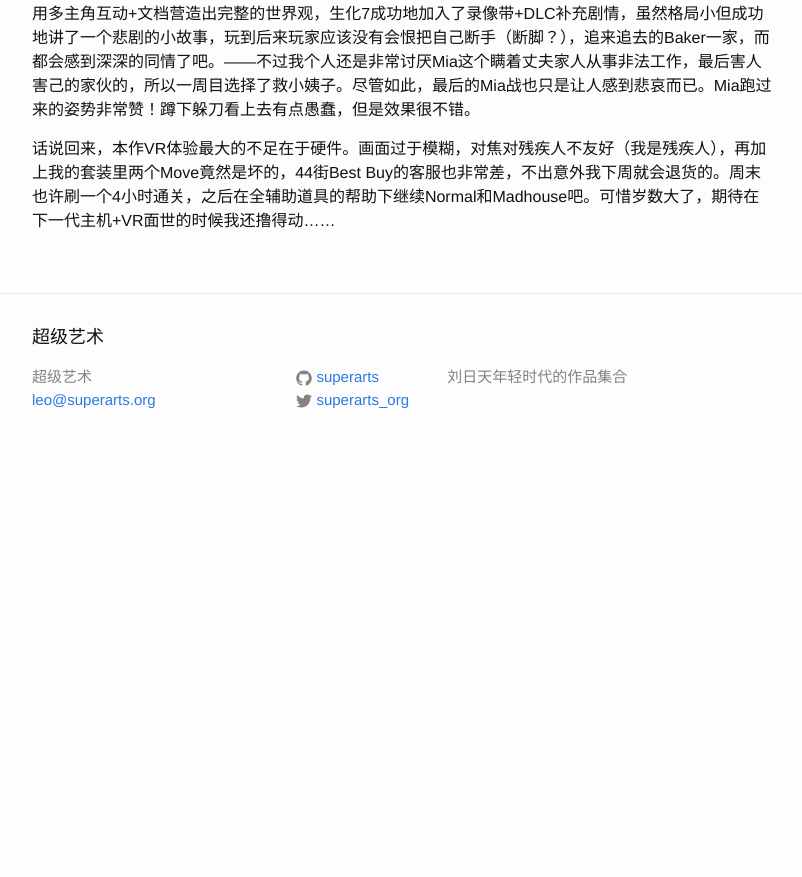
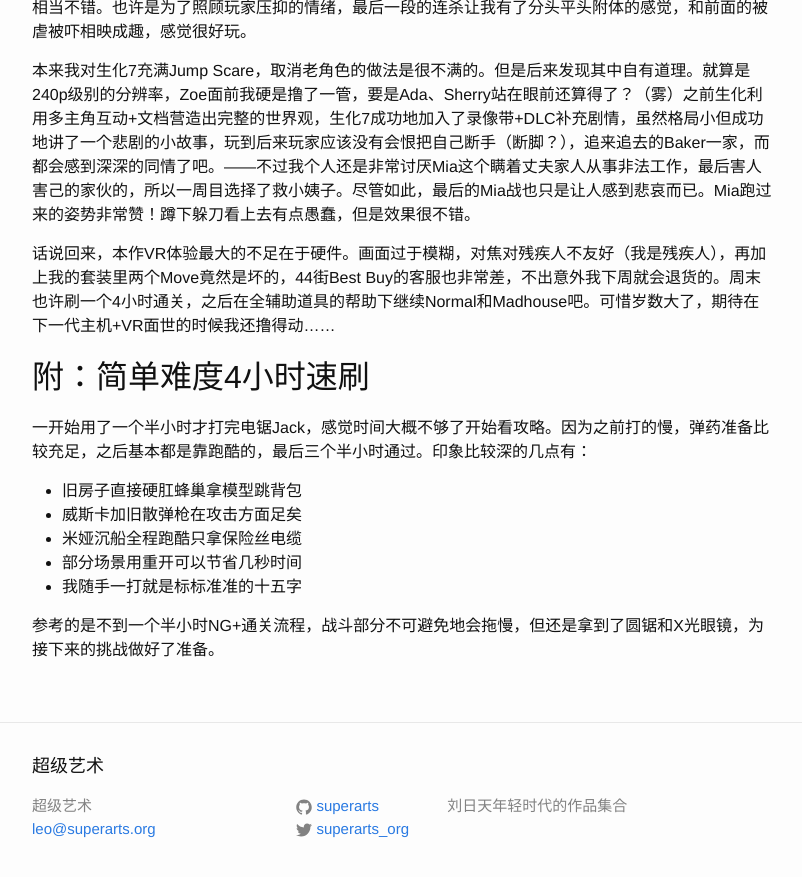
Before and after one commit to superarts/cn, a Jekyll site: the page built from _posts/2018-03-09-生化危机7.md, in a window 1280 px wide and 900 px high, scrolled down 1140 px. Shown: the top 877 px of the window, without its empty margins (238-1040 px from the left). Built offline with Jekyll 4.4.1, drawn with Linux system fonts in a browser that asks for light colours; before the commit the page ends 1611 px from its top, so only the background shows below that; some of the changed text lies outside the part shown.

Commit message:
new post

```diff
--- a/_posts/2018-03-09-生化危机7.md
+++ b/_posts/2018-03-09-生化危机7.md
@@ -1,11 +1,13 @@
 ---
 layout: post
-title:  "生化7 VR简单模式通关"
-date:   2018-03-03 13:22:00 -5000
+title:  "生化危机7 Resident Evil: Biohazard 全程VR简单模式通关心得"
+date:   2018-03-09 13:22:00 -5000
 categories: 生化危机
 ---
 
-# 生化7 VR简单模式通关心得
+# 生化危机7 Resident Evil: Biohazard 心得系列
+
+## VR简单模式通关心得
 
 上周五入了PS VR，除了小作品伦敦劫案，游戏大多比较无聊。本周开始玩生化7，一开始晕的不行，后来网上有人介绍用紧盯前方大法，已经可以连玩5小时没问题了。因为上周正好刚玩完生化0，感觉0和7都是试图回归原点的作品，区别就是0失败了而7很可能成功。
 
@@ -20,3 +22,15 @@
 本来我对生化7充满Jump Scare，取消老角色的做法是很不满的。但是后来发现其中自有道理。就算是240p级别的分辨率，Zoe面前我硬是撸了一管，要是Ada、Sherry站在眼前还算得了？（雾）之前生化利用多主角互动+文档营造出完整的世界观，生化7成功地加入了录像带+DLC补充剧情，虽然格局小但成功地讲了一个悲剧的小故事，玩到后来玩家应该没有会恨把自己断手（断脚？），追来追去的Baker一家，而都会感到深深的同情了吧。——不过我个人还是非常讨厌Mia这个瞒着丈夫家人从事非法工作，最后害人害己的家伙的，所以一周目选择了救小姨子。尽管如此，最后的Mia战也只是让人感到悲哀而已。Mia跑过来的姿势非常赞！蹲下躲刀看上去有点愚蠢，但是效果很不错。
 
 话说回来，本作VR体验最大的不足在于硬件。画面过于模糊，对焦对残疾人不友好（我是残疾人），再加上我的套装里两个Move竟然是坏的，44街Best Buy的客服也非常差，不出意外我下周就会退货的。周末也许刷一个4小时通关，之后在全辅助道具的帮助下继续Normal和Madhouse吧。可惜岁数大了，期待在下一代主机+VR面世的时候我还撸得动……
+
+## 附：简单难度4小时速刷
+
+一开始用了一个半小时才打完电锯Jack，感觉时间大概不够了开始看攻略。因为之前打的慢，弹药准备比较充足，之后基本都是靠跑酷的，最后三个半小时通过。印象比较深的几点有：
+
+- 旧房子直接硬肛蜂巢拿模型跳背包
+- 威斯卡加旧散弹枪在攻击方面足矣
+- 米娅沉船全程跑酷只拿保险丝电缆
+- 部分场景用重开可以节省几秒时间
+- 我随手一打就是标标准准的十五字
+
+参考的是不到一个半小时NG+通关流程，战斗部分不可避免地会拖慢，但还是拿到了圆锯和X光眼镜，为接下来的挑战做好了准备。
```
Also changed, not shown: _posts/2018-03-14-生化7疯人院1.md (added, +78 -0 lines).
